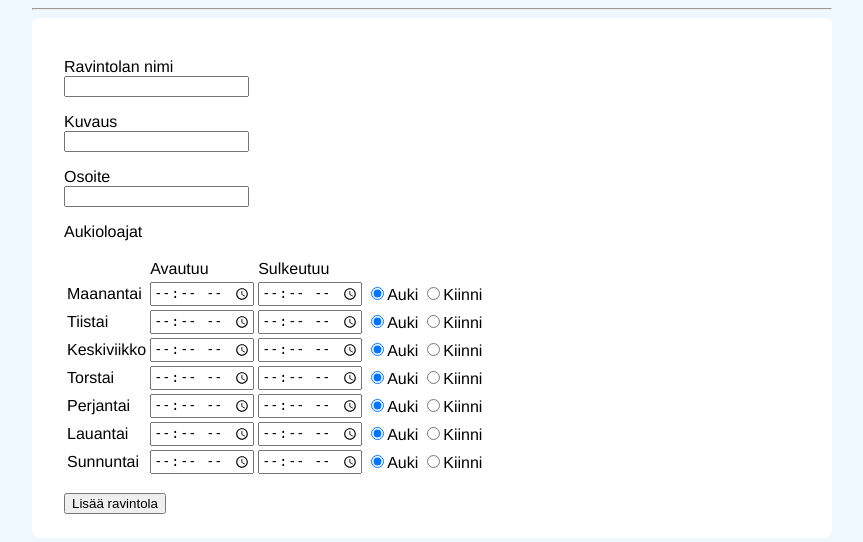
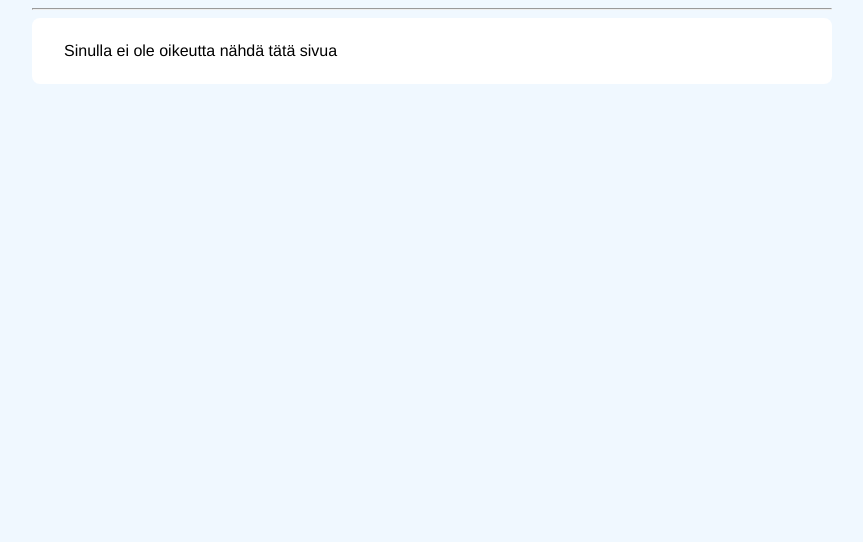
Before and after one commit to sannahan/ravintolasovellus, a Flask app: page /addrestaurant in a window 1280 px wide. Shown: the part 258-800 px from the top of the page, without its empty margins (208-1071 px from the left). Run offline with Flask 2, Linux system fonts and the light colour scheme.

Commit message:
Lisää tarkistukset käyttäjän oikeuksille

```diff
--- a/routes.py
+++ b/routes.py
@@ -63,6 +63,8 @@ def map():
 @app.route("/addrestaurant", methods=["GET","POST"])
 def add_restaurant():
 	days_of_the_week = ["Maanantai", "Tiistai", "Keskiviikko", "Torstai", "Perjantai", "Lauantai", "Sunnuntai"]
+	if not users.is_admin():
+		return render_template("forbidden.html", message="Sinulla ei ole oikeutta nähdä tätä sivua")
 	if request.method == "GET":
 		return render_template("add_restaurant.html", days=days_of_the_week)
 	if request.method == "POST":
@@ -80,7 +82,7 @@ def add_restaurant():
 			errormessage = "Lisääminen ei onnistunut. Ravintolan osoite ei saa olla tyhjä"
 
 		if len(errormessage) > 0:
-			return render_template("add_restaurant.html", errormessage = errormessage, days=days_of_the_week)
+			return render_template("add_restaurant.html", errormessage=errormessage, days=days_of_the_week)
 
 		opening_times = {}
 		for day in days_of_the_week:
@@ -100,6 +102,8 @@ def add_restaurant():
 
 @app.route("/removerestaurant", methods=["GET","POST"])
 def remove_restaurant():
+	if not users.is_admin():
+		return render_template("forbidden.html", message="Sinulla ei ole oikeutta nähdä tätä sivua")
 	if request.method == "GET":
 		restaurantnames = restaurants.get_list()
 		return render_template("remove_restaurant.html", restaurants=restaurantnames)
@@ -142,6 +146,8 @@ def tagsearch():
 
 @app.route("/tags", methods=["GET","POST"])
 def tagging():
+	if not users.is_admin():
+		return render_template("forbidden.html", message="Sinulla ei ole oikeutta nähdä tätä sivua")
 	restaurants_list = restaurants.get_list()
 	tags_list = tags.get_tags()
 	if request.method == "GET":
--- /dev/null
+++ b/templates/forbidden.html
@@ -0,0 +1,5 @@
+{% extends "layout.html" %}
+{% block title %}Ei oikeutta{% endblock %}
+{% block content %}
+{{ message }}
+{% endblock %}
--- a/templates/index.html
+++ b/templates/index.html
@@ -39,6 +39,7 @@
   <input type="password" name="password"></p>
   <input type="submit" value="Kirjaudu">
 </form>
+<br>
 Jos et vielä ole rekisteröitynyt käyttäjäksi, voit tehdä sen <a href="/signup">tästä</a>
 {% endif %}
 {% endblock %}
--- a/users.py
+++ b/users.py
@@ -34,3 +34,6 @@ def logout():
 
 def get_id():
 	return session.get("user_id")
+
+def is_admin():
+	return session.get("userrole") == 2
```
